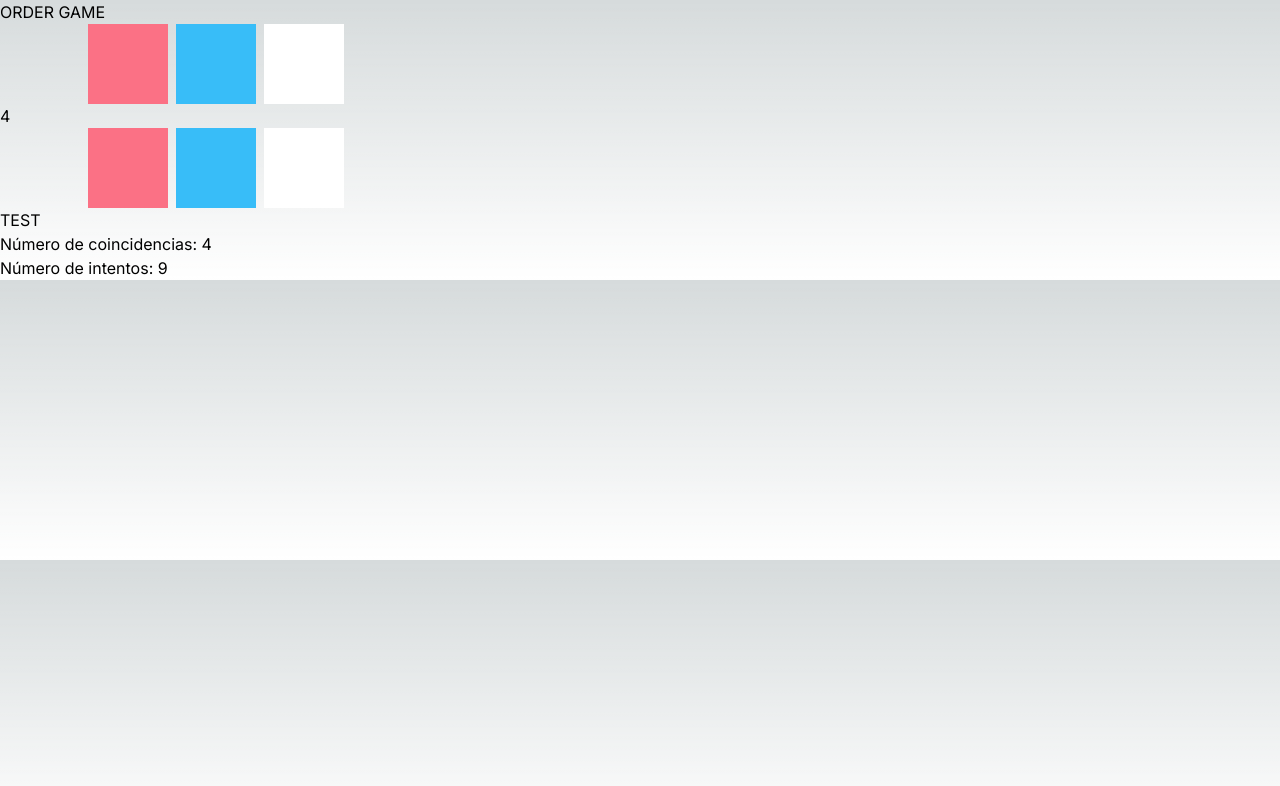
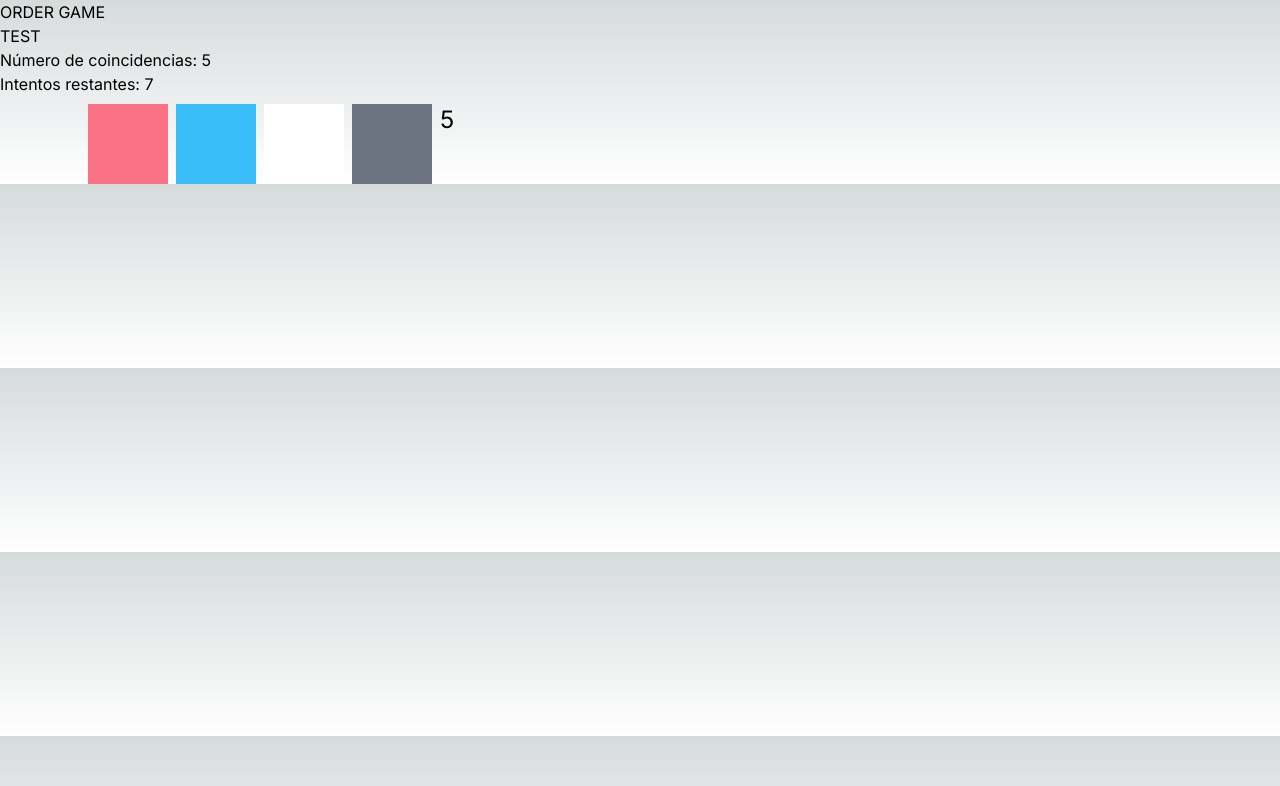
Before and after one commit to kukapu/ordergame, a Next.js app: page / in a window 1280 px wide. Both pictures are taken after a click on the button "TEST". Shown: the top 786 px of the page. Built offline with nearby package versions, Linux system fonts and the light colour scheme.

Commit message:
add basic function game

```diff
--- a/src/app/page.tsx
+++ b/src/app/page.tsx
@@ -38,14 +38,14 @@ export default function Home() {
   const [playerList, setPlayerList] = useState<string[]>([]);
 
   const [matches, setMatches] = useState(0);
-  const [attempts, setAttempts] = useState(10);
+  const [attempts, setAttempts] = useState(8);
   const [win, setWin] = useState(false);
   const [lose, setLose] = useState(false);
   const [history, setHistory] = useState<History[][]>([]);
 
   useEffect(() => {
     const randomColorList = disorderList([...completeList]);
-    const lengthList = spliceList(randomColorList, 4);
+    const lengthList = spliceList(randomColorList, 5);
     setSolutionList(disorderList([...lengthList]));
     setPlayerList(disorderList([...lengthList]));
   }, []);
@@ -68,8 +68,14 @@ export default function Home() {
     }
     setMatches(matchCount);
     setAttempts(attempts - 1);
-    setHistory([...history, [{playerListCopy, matchCount}]]);
-    console.log(history);
+    setHistory([[{playerListCopy, matchCount}],...history]);
+
+    if (matchCount === solutionList.length) {
+      setWin(true);
+    }
+    if (attempts === 1) {
+      setLose(true);
+    }
   }
 
   return (
@@ -83,27 +89,10 @@ export default function Home() {
           ))
         }
       </div> */}
-
-      {
-        history.map(history => {
-          return (
-            <>
-              <span className='flex gap-2' key={JSON.stringify(history)}>
-                {
-                  history[0].playerListCopy.map((color: string) => (
-                    <>
-                      <OrderItem color={color} key={color} />
-                    </>
-                  ))
-                }
-              </span>
-              <span>{history[0].matchCount}</span>
-            </>
-          )
-        })
-      }
-
-      <DndContext
+      <button onClick={checkMatches}>TEST</button>
+      <p>Número de coincidencias: {matches}</p>
+      <p>Intentos restantes: {attempts}</p>
+      {!win && <DndContext
         collisionDetection={closestCenter}
         onDragEnd={handleOnDragEnd}
       >
@@ -120,10 +109,26 @@ export default function Home() {
           </div>
         </SortableContext>
 
-      </DndContext>
-      <button onClick={checkMatches}>TEST</button>
-      <p>Número de coincidencias: {matches}</p>
-      <p>Número de intentos: {attempts}</p>
+      </DndContext>}
+
+      {
+        history.map(history => {
+          return (
+            <>
+              <span className='flex gap-2 mt-2' key={JSON.stringify(history)}>
+                {
+                  history[0].playerListCopy.map((color: string) => (
+                    <>
+                      <OrderItem color={color} key={color} />
+                    </>
+                  ))
+                }
+              <span className='text-2xl flex center'>{history[0].matchCount}</span>
+              </span>
+            </>
+          )
+        })
+      }
     </div>
   )
 }
--- a/src/components/OrderItem.tsx
+++ b/src/components/OrderItem.tsx
@@ -28,7 +28,7 @@ const getColorClass = (color: string) => {
     case 'brown':
       return 'bg-brown-500';
     case 'black':
-      return 'bg-stone-950';
+      return 'bg-stone-900';
     default:
       return '';
   }
```
